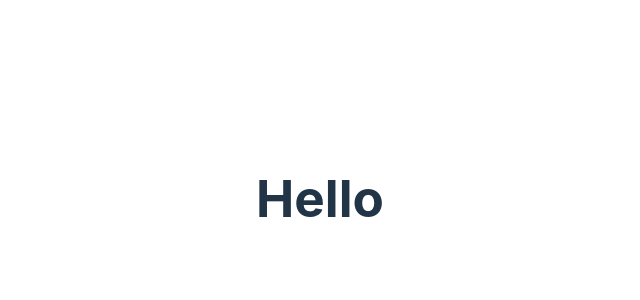
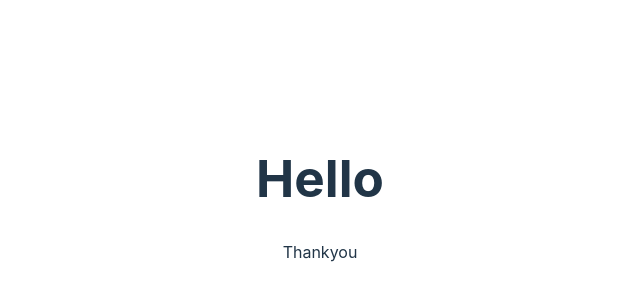
Before and after one commit to SnehaReddy10/test, a React (Vite) app: page / in a window 1280 px wide. Shown: the part 202-502 px from the top of the page, without its empty margins (320-960 px from the left). Built offline with nearby package versions, Linux system fonts and the light colour scheme.

Commit message:
add line

```diff
--- a/src/App.tsx
+++ b/src/App.tsx
@@ -4,6 +4,7 @@ function App() {
   return (
     <>
       <h1>Hello</h1>
+      <p>Thankyou</p>
     </>
   );
 }
```
